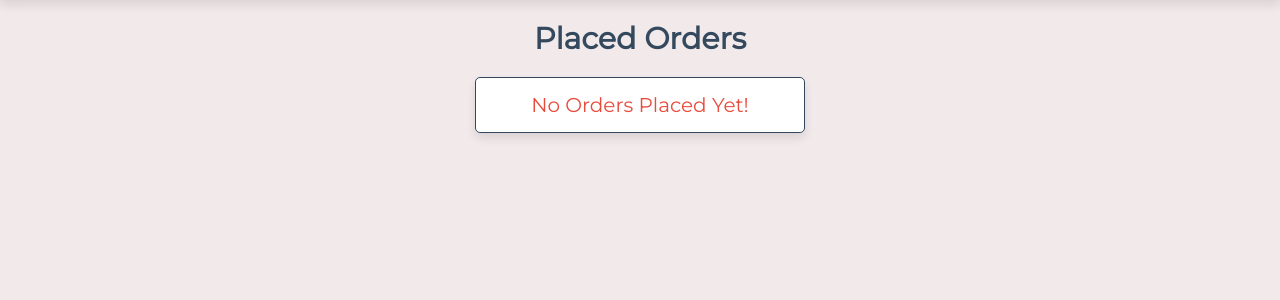
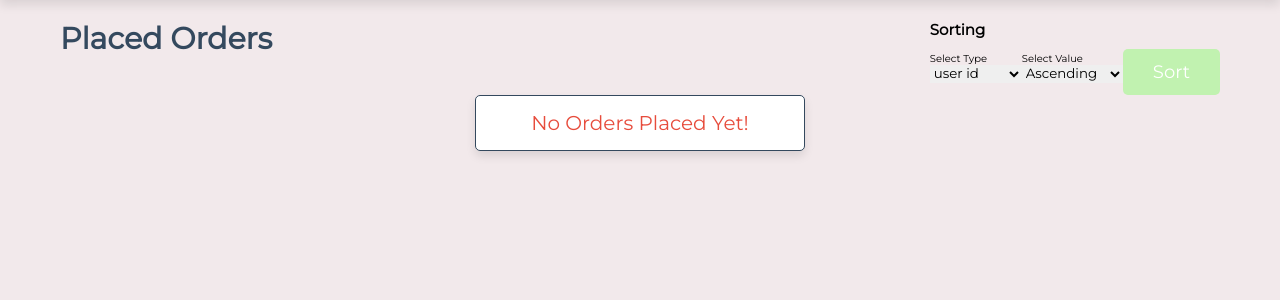
Before and after one commit to theprakriti/oneclickfeast, a PHP site: page /oneclickfeast1/admin/placed_orders.php?order_type=user_id in a window 1280 px wide. Shown: the part 71-371 px from the top of the page. Run offline with PHP 8.4, Linux system fonts and the light colour scheme; a user stored in the database is signed in; data comes from the database, SQL or seed files in the repository; data that the repository does not hold is empty; some libraries are stand-ins or nearby versions.

Commit message:
added sorting in admin panel order

```diff
--- a/admin/admin_login.php
+++ b/admin/admin_login.php
@@ -8,7 +8,7 @@ if(isset($_POST['submit'])){
 
    $name = $_POST['name'];
    $name = filter_var($name, FILTER_SANITIZE_STRING);
-   $pass = sha1($_POST['pass']);
+   $pass = sha1($_POST['pass']); // Yesma password ko sha1() function use gareko le password lai encrypt gareko xa.
    $pass = filter_var($pass, FILTER_SANITIZE_STRING);
 
    $select_admin = $conn->prepare("SELECT * FROM `admin` WHERE name = ? AND password = ?");
--- a/admin/placed_orders.php
+++ b/admin/placed_orders.php
@@ -18,6 +18,19 @@ if(isset($_POST['update_payment'])){
    $update_status->execute([$payment_status, $order_id]);
    $message[] = 'payment status updated!';
 
+}
+
+if(isset($_GET['order_type']) && isset($_GET['order_value'])){
+   $order_type = $_GET['order_type'];
+   $order_value = $_GET['order_value'];
+   $select_orders = $conn->prepare("SELECT * FROM `orders` ORDER BY $order_type $order_value");
+   $select_orders->execute();
+
+
+
+}else{
+   $select_orders = $conn->prepare("SELECT * FROM `orders`");
+   $select_orders->execute();
 }
 
 if(isset($_GET['delete'])){
@@ -52,13 +65,44 @@ if(isset($_GET['delete'])){
 
 <section class="placed-orders">
 
-   <h1 class="heading">placed orders</h1>
+  <div style="display: flex; justify-content: space-between;">
+  <h1 class="heading">placed orders</h1>
 
+  <div>
+   <h2>Sorting</h2>
+    <form action="" method="get" class="box" style="display: flex; align-items: center;">
+        <div class="form-group">
+            <label for="search">Select Type</label><br>
+            <select class="form-input drop-down" name="order_type" id="order_type">
+                <option value=""  disabled>select type</option>
+                <option value="user_id"  <?php $_GET['order_type']=='user_id' ? 'selected': '';?> >user id</option>
+                <option value="name"  <?php $_GET['order_type']=='name' ? 'selected': '';?>>name</option>
+                <option value="number" <?php $_GET['order_type']=='number' ? 'selected': '';?>>number</option>
+                <option value="total_price" <?php $_GET['order_type']=='total_price' ? 'selected': '';?>>total price</option>
+            </select>
+        </div>
+
+        <div class="form-group">
+            <label for="">Select Value</label><br>
+            <select name="order_value" id="">
+                <option value=""  disabled>select value</option>
+                <option value="ASC" <?php $_GET['order_value']=='ASC' ? 'selected': '';?>>Ascending</option>
+                <option value="DESC"  <?php $_GET['order_value']=='DESC' ? 'selected': '';?>>Descending</option>
+            </select>
+        </div>
+
+        <div>
+            <input type="submit" name="btnSortOrder" value="sort" class="btn">
+        </div>
+    </form>
+</div>
+
+
+  </div>
    <div class="box-container">
 
    <?php
-      $select_orders = $conn->prepare("SELECT * FROM `orders`");
-      $select_orders->execute();
+
       if($select_orders->rowCount() > 0){
          while($fetch_orders = $select_orders->fetch(PDO::FETCH_ASSOC)){
    ?>
```
